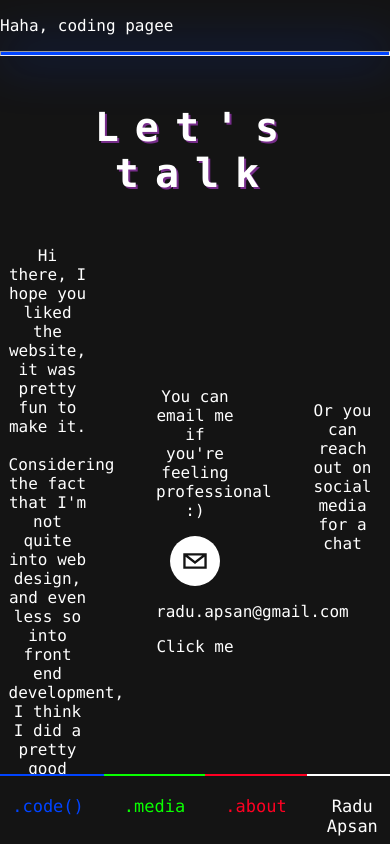
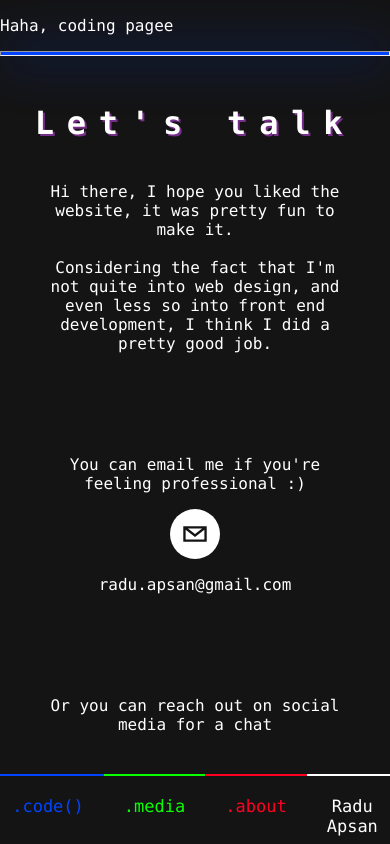
Before and after one commit to Raiduy/portfolio-website, a React (Create React App) app: page /code in a window 390 px wide. Shown: the top 844 px of the page. Built offline with nearby package versions, Linux system fonts and the light colour scheme.

Commit message:
contactme component responsive

```diff
--- a/src/components/ContactMe.css
+++ b/src/components/ContactMe.css
@@ -51,7 +51,6 @@
 
 .email {
   text-align: center;
-  cursor: pointer;
 }
 
 .social {
@@ -62,4 +61,64 @@
 .contact-end>h1 {
   font-size: 1.5rem;
   letter-spacing: 0.3rem;
+  margin-bottom: 100px;
 }
+
+@media only screen and (max-width: 768px) {
+  .contact-title>h1 {
+    font-size: 2rem;
+  }
+
+  .contact-row {
+    flex-direction: column;
+  }
+
+  .col {
+    /* margin: none; */
+    width: 80%;
+    margin-left: 0px;
+    margin-right: 0px;
+    margin-top: 0px;
+    text-align: center;
+  }
+
+  .contact-hello {
+    margin-left: 0px;
+    padding-left: 0px;
+  }
+
+  .contact-email {
+    margin: none;
+    text-align: center;
+    padding-bottom: 70px;
+    padding-top: 70px;
+  }
+
+  .contact-social-media {
+    margin-right: 0px;
+    padding-right: 0px;
+  }
+
+  .social-container {
+    display:flex;
+    flex-direction: row;
+    justify-content: center;
+    align-items: center;
+  }
+
+  .email {
+    text-align: center;
+  }
+
+  .social {
+    margin: none;
+    margin-top: none;
+    height: 100%;
+  }
+
+  .contact-end>h1 {
+    font-size: 1.5rem;
+    letter-spacing: 0.3rem;
+    margin-bottom: 100px;
+  }
+}
--- a/src/components/ContactMe.js
+++ b/src/components/ContactMe.js
@@ -1,10 +1,5 @@
 import './ContactMe.css'
 import { SocialIcon } from 'react-social-icons';
-
-function copyToClipboard(e) {
-  navigator.clipboard.writeText("radu.apsan@gmail.com")
-  document.getElementById("copy-me").innerHTML="Email copied";
-}
 
 function ContactMe() {
   return(
@@ -26,10 +21,9 @@ function ContactMe() {
           <p>
             You can email me if you're feeling professional :)
           </p>
-          <div class="email" onClick={copyToClipboard}>
+          <div class="email">
             <SocialIcon network="email" bgColor="white"/>
             <p id="my-email">radu.apsan@gmail.com</p>
-            <p id="copy-me">Click me</p>
           </div>
         </div>
         <div class="contact-social-media col">
```
